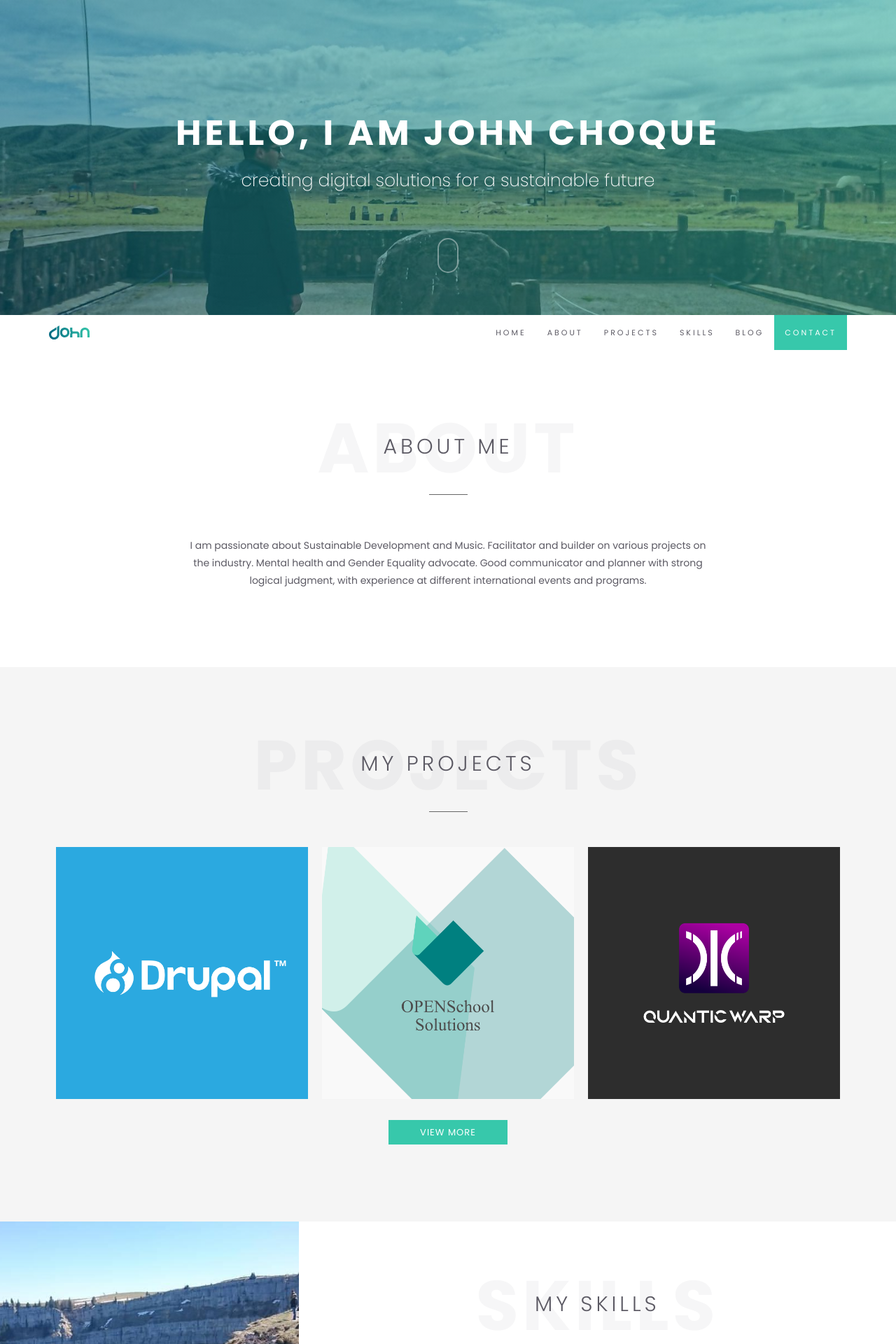
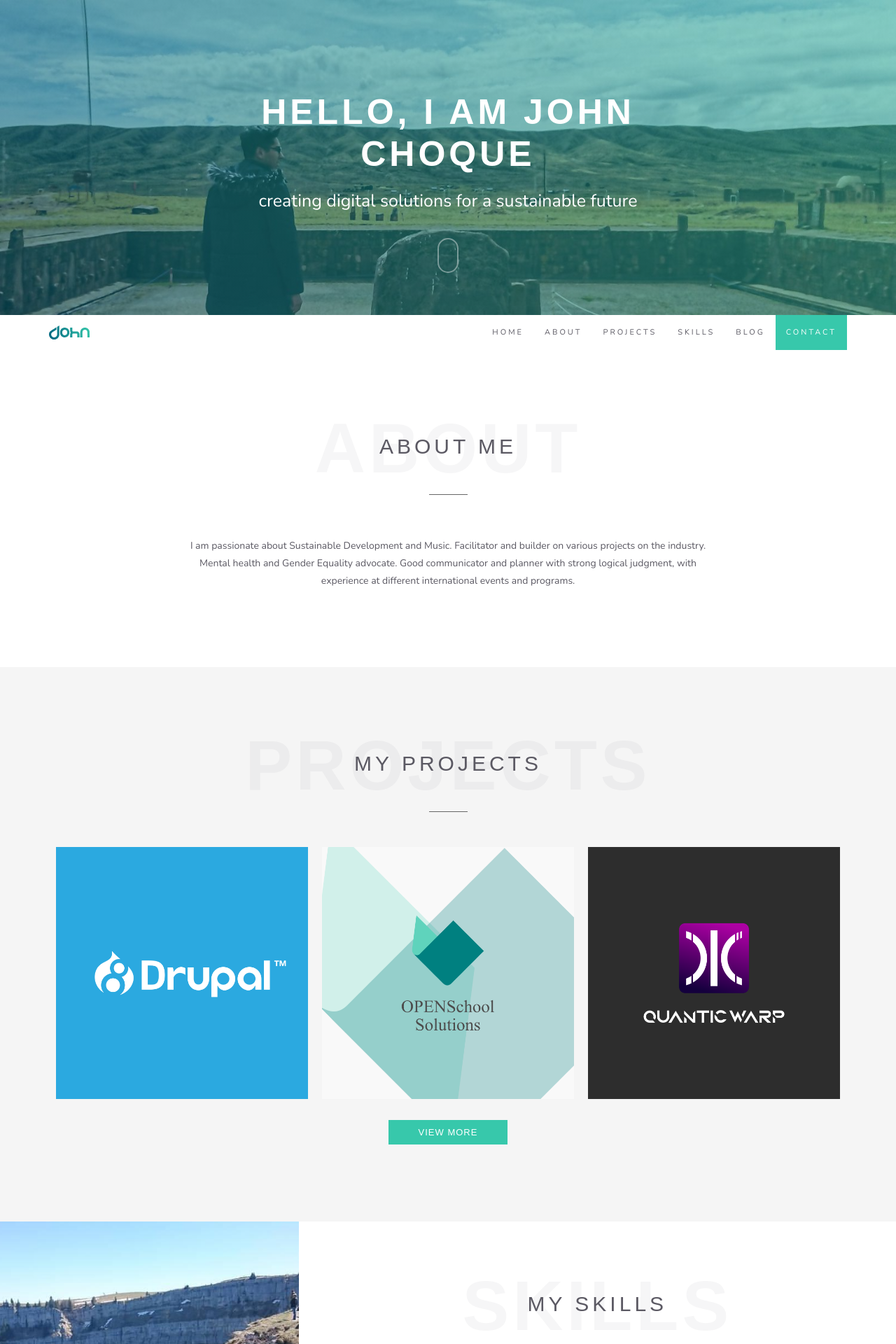
Before and after one commit to thethoughtfulmillennial/thethoughtfulmillennial.github.io, a Jekyll site: the page built from index.html, in a window 1280 px wide. Shown: the top 1920 px of the page at 70% size. Built offline with Jekyll 4.4.1, drawn with Linux system fonts in a browser that asks for light colours; a script that is not in the unit is left out.

Commit message:
Updating font to use Nunito.

```diff
--- a/assets/css/style.css
+++ b/assets/css/style.css
@@ -38,10 +38,10 @@
 /* ---------------------------------------------- */
 
 
-@import url(https://fonts.googleapis.com/css?family=Poppins:200,300,400,500,600,700,800,900);
+@import url(https://fonts.googleapis.com/css?family=Nunito:200,300,400,500,600,700,800,900);
 
 body {
-	font: 400 14px/1.8 'Poppins', sans-serif;
+	font: 400 14px/1.8 'Nunito', sans-serif;
 	color: #5b5963;
 	overflow-x: hidden;
 }
```
